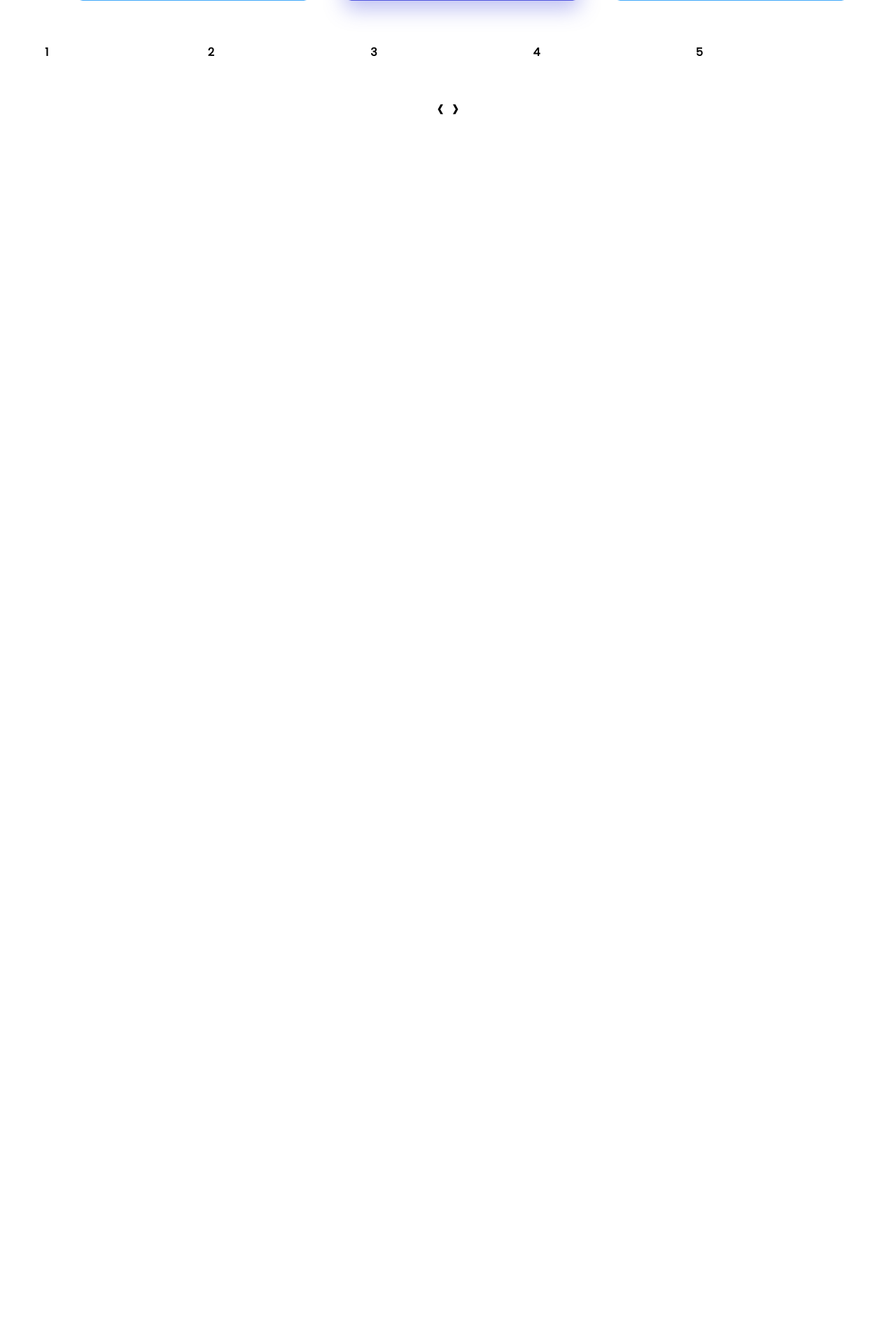
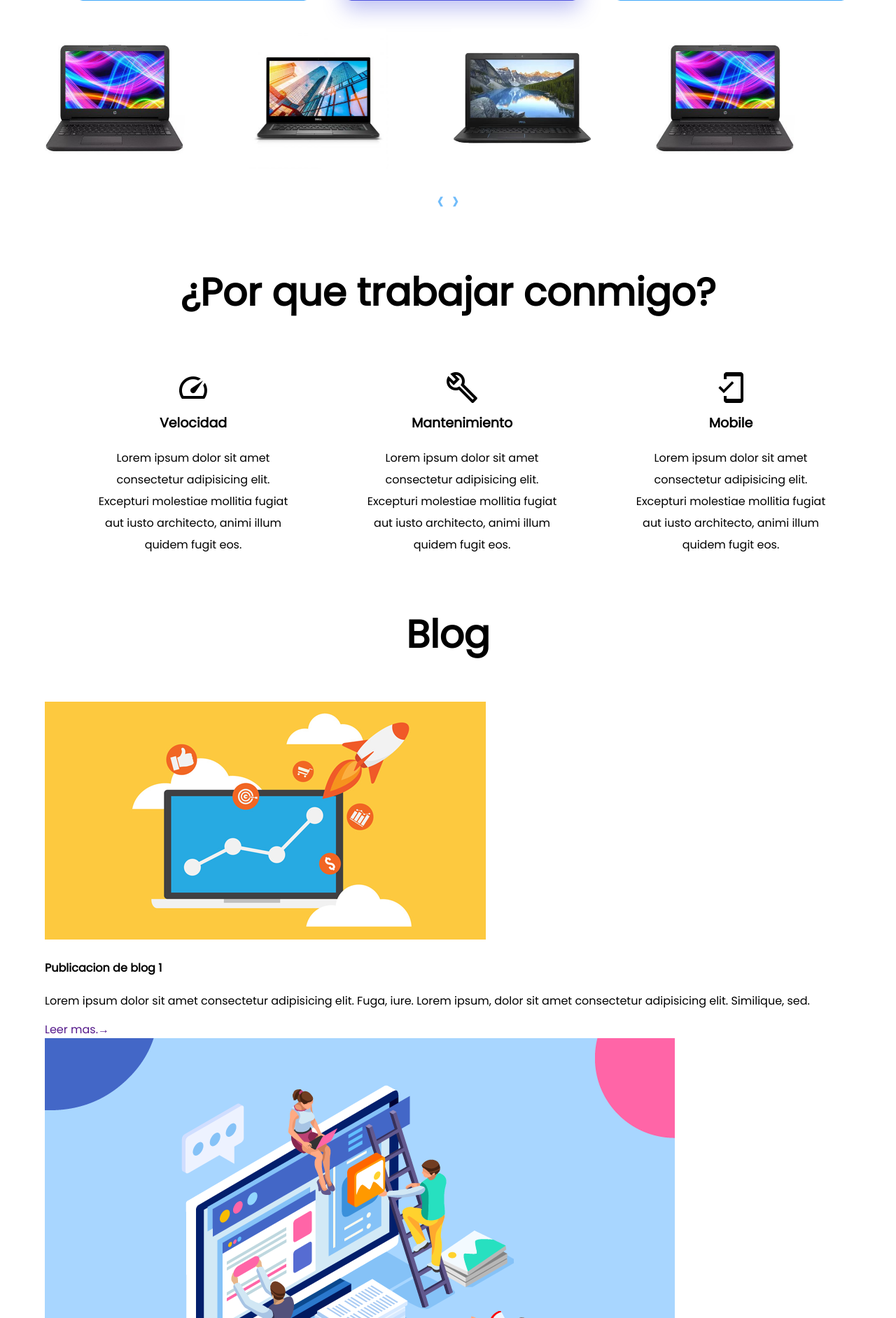
Before and after one commit to seObando19/Portafolio, a PHP site: page / in a window 1280 px wide. Shown: the part 3148-5032 px from the top of the page at 70% size. Before the commit the page ends 3312 px from the top, so only its background shows below. Run offline with PHP 8.4, Linux system fonts and the light colour scheme.

Commit message:
Apartado de por que trabajar conmigo y el blog

```diff
--- a/css/estilos.css
+++ b/css/estilos.css
@@ -152,3 +152,33 @@ h3
 button.owl-prev, button.owl-next {
     font-size: 40px !important;
 }
+span {
+    color:#71bcfa;
+}
+#mis-trabajos img{
+    width:200px;
+    height: 200px;
+}
+
+/*Seccion por que trabajar conmigo*/
+.contenedor-trabajar{
+    display: flex;
+    flex-wrap: wrap;
+    justify-content: space-around;
+}
+#por-que-trabajar .item{
+    width: 28%;
+    text-align: center;
+}
+#por-que-trabajar li{
+    list-style: none;
+}
+#por-que-trabajar li:nth-child(2){
+    font-weight: bold;
+    font-size: 19px;
+    margin-top: 5px;
+    margin-bottom: 20px;
+}
+#por-que-trabajar li:nth-child(3){
+    line-height:31px;
+}
--- a/index.html
+++ b/index.html
@@ -149,21 +149,91 @@
         <section id="mis-trabajos">
             <div class="contenedor">
                     <div class="owl-carousel owl-theme">
-                            <div class="item"><h4>1</h4></div>
-                            <div class="item"><h4>2</h4></div>
-                            <div class="item"><h4>3</h4></div>
-                            <div class="item"><h4>4</h4></div>
-                            <div class="item"><h4>5</h4></div>
-                            <div class="item"><h4>6</h4></div>
-                            <div class="item"><h4>7</h4></div>
-                            <div class="item"><h4>8</h4></div>
-                            <div class="item"><h4>9</h4></div>
-                            <div class="item"><h4>10</h4></div>
-                            <div class="item"><h4>11</h4></div>
-                            <div class="item"><h4>12</h4></div>
+                            <div class="item"><img src="imagenes/proyectos.jpg"></div>
+                            <div class="item"><img src="imagenes/proyectos2.jpg"></div>
+                            <div class="item"><img src="imagenes/proyectos3.jpg"></div>
+                            <div class="item"><img src="imagenes/proyectos.jpg"></div>
+                            <div class="item"><img src="imagenes/proyectos2.jpg"></div>
+                            <div class="item"><img src="imagenes/proyectos3.jpg"></div>
+                            <div class="item"><img src="imagenes/proyectos.jpg"></div>
+                            <div class="item"><img src="imagenes/proyectos2.jpg"></div>
+                            <div class="item"><img src="imagenes/proyectos3.jpg"></div>
+                            <div class="item"><img src="imagenes/proyectos.jpg"></div>
+                            <div class="item"><img src="imagenes/proyectos2.jpg"></div>
+                            <div class="item"><img src="imagenes/proyectos3.jpg"></div>
+                            <div class="item"><img src="imagenes/proyectos.jpg"></div>
+                            <div class="item"><img src="imagenes/proyectos2.jpg"></div>
+                            <div class="item"><img src="imagenes/proyectos3.jpg"></div>
                         </div>
             </div>
         </section>
+        <section id="por-que-trabajar">
+            <div class="contenedor">
+                <h3>¿Por que trabajar conmigo?</h3>
+                <div class="contenedor-trabajar">
+                    <div class="item">
+                         <ul>
+                            <li><img src="imagenes/speed.png"></li>
+                            <li>Velocidad</li>
+                            <li>
+                                Lorem ipsum dolor sit amet consectetur adipisicing elit.
+                                Excepturi molestiae mollitia fugiat aut iusto architecto,
+                                animi illum quidem fugit eos.
+                            </li>
+                         </ul>
+                    </div>
+                    <div class="item">
+                            <ul>
+                               <li><img src="imagenes/mantenimiento.png"></li>
+                               <li>Mantenimiento</li>
+                               <li>
+                                   Lorem ipsum dolor sit amet consectetur adipisicing elit.
+                                   Excepturi molestiae mollitia fugiat aut iusto architecto,
+                                   animi illum quidem fugit eos.
+                               </li>
+                            </ul>
+                       </div>
+                       <div class="item">
+                            <ul>
+                               <li><img src="imagenes/mobile.png"></li>
+                               <li>Mobile</li>
+                               <li>
+                                   Lorem ipsum dolor sit amet consectetur adipisicing elit.
+                                   Excepturi molestiae mollitia fugiat aut iusto architecto,
+                                   animi illum quidem fugit eos.
+                               </li>
+                            </ul>
+                       </div>
+                </div>
+            </div>
+        </section>
+
+        <section id="blog">
+            <div class="contenedor">
+                <h3>Blog</h3>
+                <div class="contenedor_publicaciones">
+                    <div class="publicacion">
+                        <img src="imagenes/marketing-online.png" alt="">
+                        <h4>Publicacion de blog 1</h4>
+                        <p>
+                            Lorem ipsum dolor sit amet consectetur adipisicing elit. Fuga, iure.
+                            Lorem ipsum, dolor sit amet consectetur adipisicing elit. Similique, sed.
+                        </p>
+                        <a href="">Leer mas.→</a>
+                    </div>
+                    <div class="publicacion">
+                            <img src="imagenes/marketing-online2.png" alt="">
+                            <h4>Publicacion de blog 1</h4>
+                            <p>
+                                Lorem ipsum dolor sit amet consectetur adipisicing elit. Fuga, iure.
+                                Lorem ipsum, dolor sit amet consectetur adipisicing elit. Similique, sed.
+                            </p>
+                            <a href="">Leer mas.→</a>
+                        </div>
+                </div>
+            </div>
+        </section>
+
     </main>
     <script
   src="https://code.jquery.com/jquery-3.4.1.min.js"
@@ -184,7 +254,7 @@
             items:3
         },
         1000:{
-            items:5
+            items:4
         }
     }
 })
```
Also changed, not shown: imagenes/mantenimiento.png (added), imagenes/marketing-online.png (added), imagenes/marketing-online2.png (added), imagenes/mobile.png (added), imagenes/proyectos.jpg (added), imagenes/proyectos2.jpg (added), imagenes/proyectos3.jpg (added), imagenes/speed.png (added).
